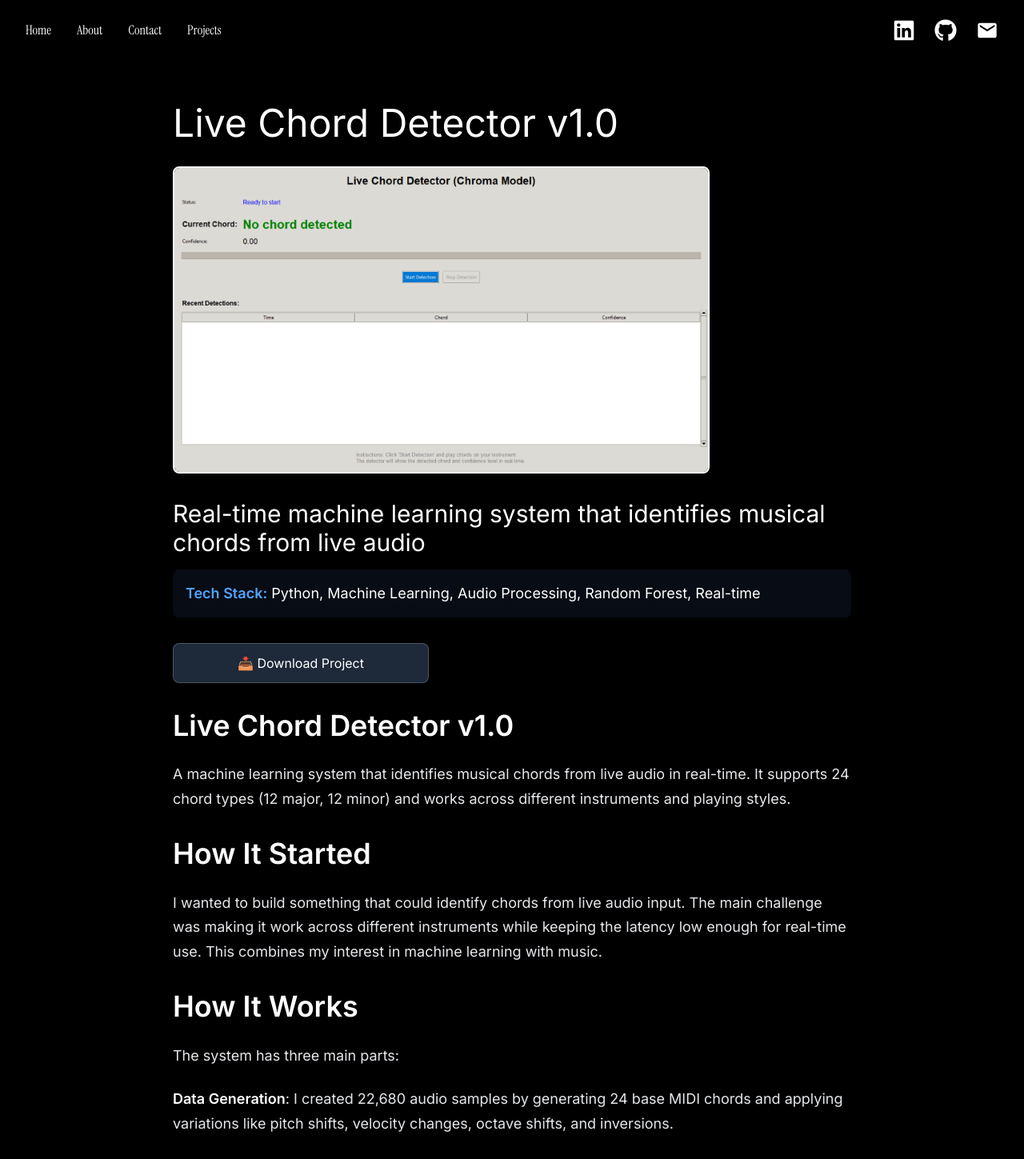
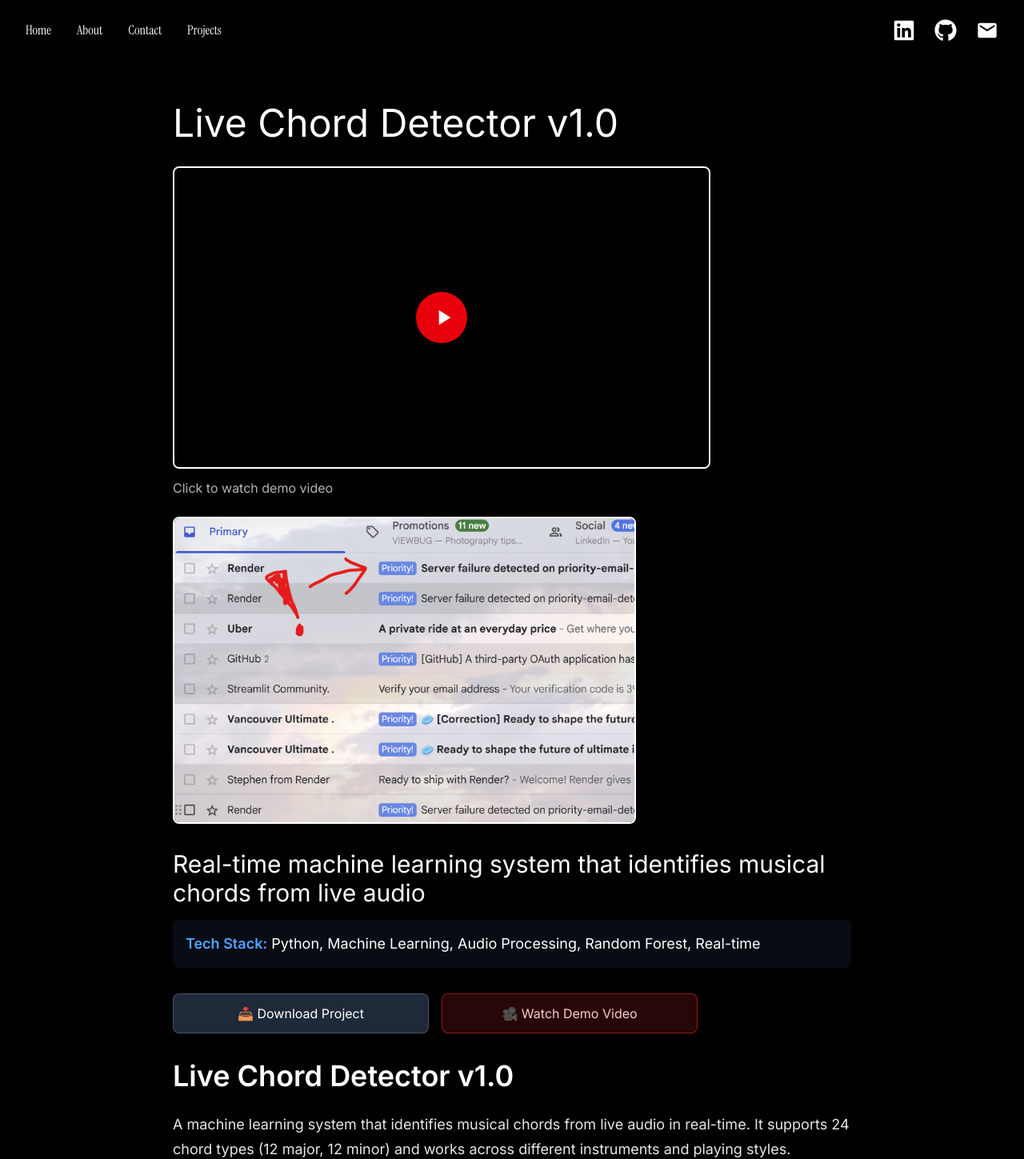
Before and after one commit to hansonq888/personal-website, a React (Vite) app: page /projects/live-chord-detector in a window 1280 px wide. Shown: the top 1449 px of the page at 80% size. Built offline with nearby package versions, Linux system fonts and the light colour scheme; a web font is replaced by a local one.

Commit message:
added video for chord detector

```diff
--- a/src/components/ProjectsPreview.jsx
+++ b/src/components/ProjectsPreview.jsx
@@ -39,7 +39,7 @@ export default function ProjectsPreview() {
               </div>
 
               <div className="aspect-video overflow-hidden bg-white border border-zinc-200">
-                {p.video && p.id !== "priority-email-labeler" ? (
+                {p.video && p.id !== "priority-email-labeler" && p.id !== "live-chord-detector" ? (
                   <div
                     className="relative h-full w-full cursor-pointer"
                     onClick={(e) => {
@@ -80,7 +80,6 @@ export default function ProjectsPreview() {
                   ))}
                 </div>
 
-                {/* Action buttons for MacroBoard live link, Chord Detector download, Priority Email video, and deployment status */}
                 {(p.id === "macroboard" && p.website) || (p.id === "live-chord-detector" && p.download) || (p.id === "priority-email-labeler" && p.video) || p.status === "not-deployed" ? (
                   <div className="mb-3">
                     {p.id === "macroboard" && p.website && (
--- a/src/data/projects.jsx
+++ b/src/data/projects.jsx
@@ -30,6 +30,7 @@ export const projects = [
     description: "Real-time machine learning system that identifies musical chords from live audio",
     journalFile: "live-chord-detector",
     image: "/chordDetectorSS.png",
+    video: "https://youtu.be/TBEmuShEw2E",
     tech: ["Python", "Machine Learning", "Audio Processing", "Random Forest", "Real-time"],
     github: "https://github.com/hansonq888/Chord-Detector-ML-Version",
     download: "https://drive.google.com/uc?export=download&id=1N83rAu9avdOqpdn7tuwPQVj3uWGsBDAy",
--- a/src/pages/ProjectDetail.jsx
+++ b/src/pages/ProjectDetail.jsx
@@ -39,8 +39,7 @@ export default function ProjectDetail() {
         <header className="mb-8">
           <h1 className="text-4xl md:text-5xl font-bold mb-6 inter-unique leading-tight">{project.title}</h1>
 
-          {/* Video for Priority Email Labeler */}
-          {project.id === "priority-email-labeler" && project.video ? (
+          {(project.id === "priority-email-labeler" || project.id === "live-chord-detector") && project.video ? (
             <div className="mb-8">
               <div
                 className="relative aspect-video max-w-2xl rounded-lg overflow-hidden cursor-pointer group border-2 border-white"
@@ -118,7 +117,7 @@ export default function ProjectDetail() {
         </section>
 
         {/* Action buttons */}
-        {(project.id === "macroboard" && project.website) || (project.id === "live-chord-detector" && project.download) ? (
+        {(project.id === "macroboard" && project.website) || (project.id === "live-chord-detector" && (project.download || project.video)) ? (
           <div className="mb-8 flex flex-col sm:flex-row gap-4">
             {project.id === "macroboard" && project.website && (
               <a
@@ -137,6 +136,16 @@ export default function ProjectDetail() {
                 download
               >
                 📥 Download Project
+              </a>
+            )}
+            {project.id === "live-chord-detector" && project.video && (
+              <a
+                href={project.video}
+                className="flex-1 max-w-xs border border-red-500/50 bg-red-900/30 hover:bg-red-800/40 text-red-200 font-semibold py-3 px-6 rounded-lg text-center transition-all duration-200 hover:border-red-400/70 hover:shadow-lg hover:shadow-red-500/20 inter-unique"
+                target="_blank"
+                rel="noreferrer"
+              >
+                🎥 Watch Demo Video
               </a>
             )}
           </div>
--- a/src/pages/Projects.jsx
+++ b/src/pages/Projects.jsx
@@ -67,7 +67,6 @@ export default function Projects() {
                 ))}
               </div>
 
-              {/* Action buttons for MacroBoard live link, Chord Detector download, Priority Email video, and deployment status */}
               {(proj.id === "macroboard" && proj.website) || (proj.id === "live-chord-detector" && proj.download) || (proj.id === "priority-email-labeler" && proj.video) || proj.status === "not-deployed" ? (
                 <div className="mt-4 mb-3">
                   {proj.id === "macroboard" && proj.website && (
```
